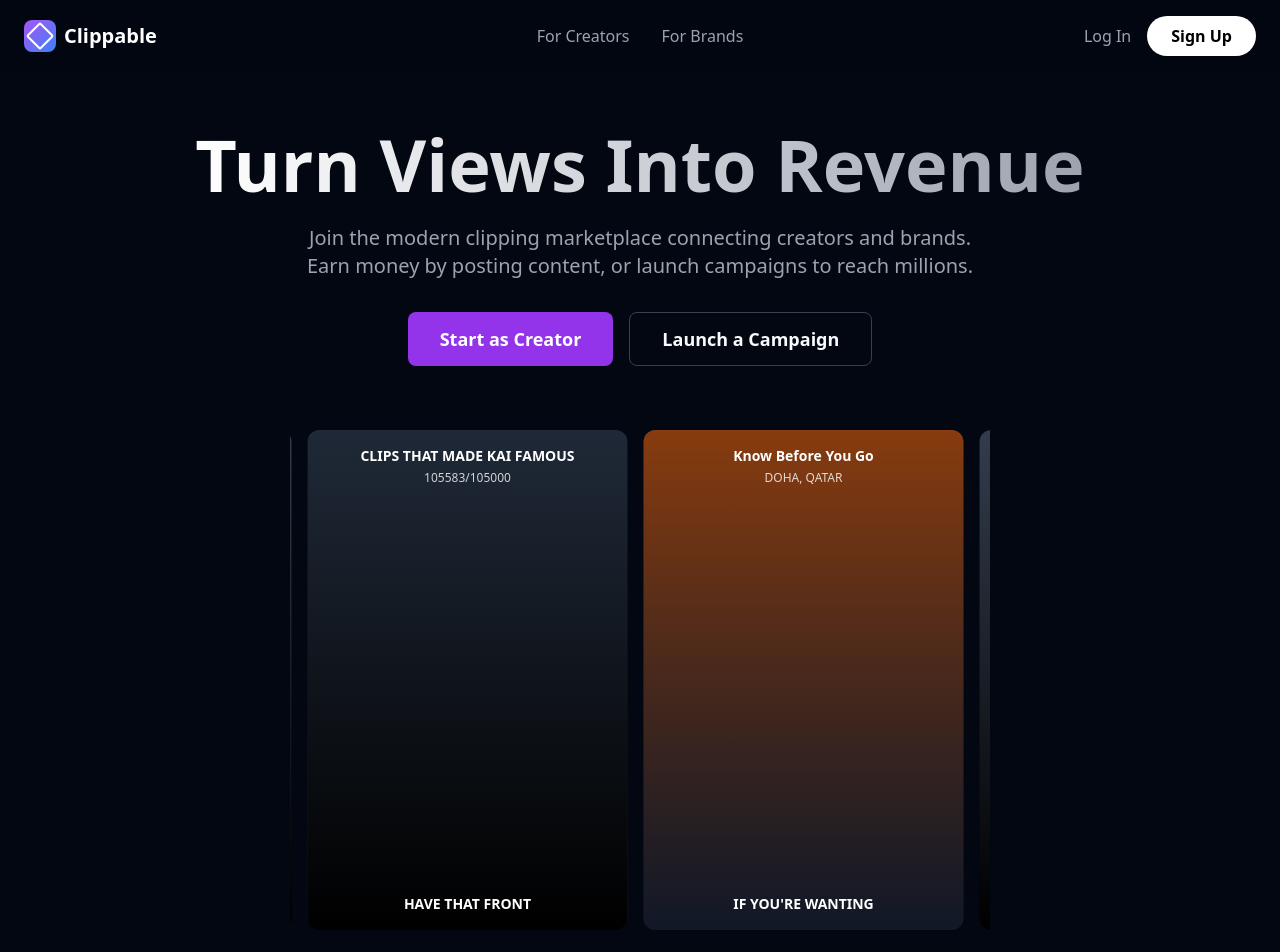
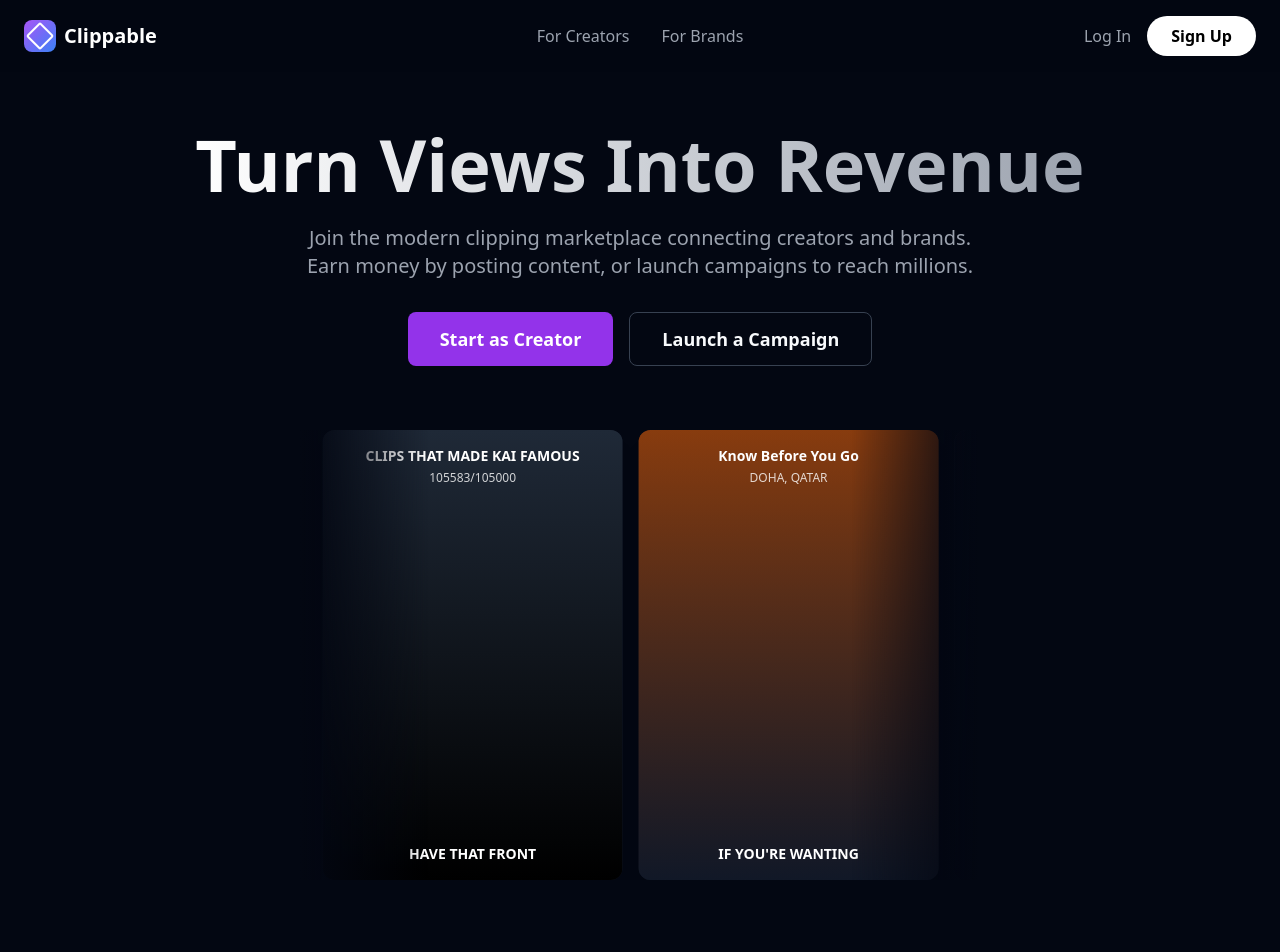
Before and after one commit to Clips-coder/clips, a Next.js app: page / in a window 1280 px wide. Shown: the top 952 px of the page. Built offline with nearby package versions, Linux system fonts and the light colour scheme.

Commit message:
Improve slider: smaller dimensions, fade effect on side videos, better UX
Co-authored-by: Cursor <cursoragent@cursor.com>

```diff
--- a/app/page.tsx
+++ b/app/page.tsx
@@ -48,11 +48,16 @@ export default function LandingPage() {
 
           {/* Video Slider */}
           <div className="w-full flex justify-center mt-12">
-            <div className="w-[700px] overflow-hidden relative">
+            <div className="w-[680px] overflow-hidden relative">
+              {/* Fade gradients on sides */}
+              <div className="absolute left-0 top-0 bottom-0 w-32 bg-gradient-to-r from-gray-950 to-transparent z-10 pointer-events-none"></div>
+              <div className="absolute right-0 top-0 bottom-0 w-32 bg-gradient-to-l from-gray-950 to-transparent z-10 pointer-events-none"></div>
+
               <div className="flex gap-4 animate-scroll-right">
-                {/* Video 1 - Partially visible left */}
-                <div className="min-w-[320px] h-[500px] bg-gradient-to-b from-gray-800 to-black rounded-xl overflow-hidden flex-shrink-0 relative">
+                {/* Video 1 - Partially visible left with fade */}
+                <div className="min-w-[300px] h-[450px] bg-gradient-to-b from-gray-800 to-black rounded-xl overflow-hidden flex-shrink-0 relative opacity-60">
                   <div className="absolute inset-0 bg-gradient-to-b from-gray-700/80 to-black/80"></div>
+                  <div className="absolute right-0 top-0 bottom-0 w-24 bg-gradient-to-l from-gray-950/90 to-transparent"></div>
                   <div className="absolute top-4 left-4 right-4">
                     <div className="text-white font-bold text-sm">Stranger Things</div>
                     <div className="text-white/80 text-xs mt-1">Volume 2</div>
@@ -60,7 +65,7 @@ export default function LandingPage() {
                 </div>
 
                 {/* Video 2 - Fully visible */}
-                <div className="min-w-[320px] h-[500px] bg-gray-900 rounded-xl overflow-hidden flex-shrink-0 relative">
+                <div className="min-w-[300px] h-[450px] bg-gray-900 rounded-xl overflow-hidden flex-shrink-0 relative shadow-xl">
                   <div className="absolute inset-0 bg-gradient-to-b from-gray-800 to-black"></div>
                   <div className="absolute top-4 left-4 right-4">
                     <div className="text-white font-bold text-sm">CLIPS THAT MADE KAI FAMOUS</div>
@@ -72,7 +77,7 @@ export default function LandingPage() {
                 </div>
 
                 {/* Video 3 - Fully visible */}
-                <div className="min-w-[320px] h-[500px] bg-gradient-to-b from-amber-900 to-gray-900 rounded-xl overflow-hidden flex-shrink-0 relative">
+                <div className="min-w-[300px] h-[450px] bg-gradient-to-b from-amber-900 to-gray-900 rounded-xl overflow-hidden flex-shrink-0 relative shadow-xl">
                   <div className="absolute inset-0 bg-gradient-to-b from-amber-800/60 to-gray-900/80"></div>
                   <div className="absolute top-4 left-4 right-4">
                     <div className="text-white font-bold text-sm">Know Before You Go</div>
@@ -83,9 +88,10 @@ export default function LandingPage() {
                   </div>
                 </div>
 
-                {/* Video 4 - Partially visible right */}
-                <div className="min-w-[320px] h-[500px] bg-gradient-to-b from-gray-800 to-black rounded-xl overflow-hidden flex-shrink-0 relative">
+                {/* Video 4 - Partially visible right with fade */}
+                <div className="min-w-[300px] h-[450px] bg-gradient-to-b from-gray-800 to-black rounded-xl overflow-hidden flex-shrink-0 relative opacity-60">
                   <div className="absolute inset-0 bg-gradient-to-b from-gray-700/80 to-black/80"></div>
+                  <div className="absolute left-0 top-0 bottom-0 w-24 bg-gradient-to-r from-gray-950/90 to-transparent"></div>
                   <div className="absolute top-4 left-4 right-4">
                     <div className="text-white font-bold text-sm">This might be</div>
                     <div className="text-white/80 text-xs mt-1">the best season</div>
@@ -93,15 +99,16 @@ export default function LandingPage() {
                 </div>
 
                 {/* Duplicate set for seamless scroll */}
-                <div className="min-w-[320px] h-[500px] bg-gradient-to-b from-gray-800 to-black rounded-xl overflow-hidden flex-shrink-0 relative">
+                <div className="min-w-[300px] h-[450px] bg-gradient-to-b from-gray-800 to-black rounded-xl overflow-hidden flex-shrink-0 relative opacity-60">
                   <div className="absolute inset-0 bg-gradient-to-b from-gray-700/80 to-black/80"></div>
+                  <div className="absolute right-0 top-0 bottom-0 w-24 bg-gradient-to-l from-gray-950/90 to-transparent"></div>
                   <div className="absolute top-4 left-4 right-4">
                     <div className="text-white font-bold text-sm">Stranger Things</div>
                     <div className="text-white/80 text-xs mt-1">Volume 2</div>
                   </div>
                 </div>
 
-                <div className="min-w-[320px] h-[500px] bg-gray-900 rounded-xl overflow-hidden flex-shrink-0 relative">
+                <div className="min-w-[300px] h-[450px] bg-gray-900 rounded-xl overflow-hidden flex-shrink-0 relative shadow-xl">
                   <div className="absolute inset-0 bg-gradient-to-b from-gray-800 to-black"></div>
                   <div className="absolute top-4 left-4 right-4">
                     <div className="text-white font-bold text-sm">CLIPS THAT MADE KAI FAMOUS</div>
@@ -112,7 +119,7 @@ export default function LandingPage() {
                   </div>
                 </div>
 
-                <div className="min-w-[320px] h-[500px] bg-gradient-to-b from-amber-900 to-gray-900 rounded-xl overflow-hidden flex-shrink-0 relative">
+                <div className="min-w-[300px] h-[450px] bg-gradient-to-b from-amber-900 to-gray-900 rounded-xl overflow-hidden flex-shrink-0 relative shadow-xl">
                   <div className="absolute inset-0 bg-gradient-to-b from-amber-800/60 to-gray-900/80"></div>
                   <div className="absolute top-4 left-4 right-4">
                     <div className="text-white font-bold text-sm">Know Before You Go</div>
@@ -123,8 +130,9 @@ export default function LandingPage() {
                   </div>
                 </div>
 
-                <div className="min-w-[320px] h-[500px] bg-gradient-to-b from-gray-800 to-black rounded-xl overflow-hidden flex-shrink-0 relative">
+                <div className="min-w-[300px] h-[450px] bg-gradient-to-b from-gray-800 to-black rounded-xl overflow-hidden flex-shrink-0 relative opacity-60">
                   <div className="absolute inset-0 bg-gradient-to-b from-gray-700/80 to-black/80"></div>
+                  <div className="absolute left-0 top-0 bottom-0 w-24 bg-gradient-to-r from-gray-950/90 to-transparent"></div>
                   <div className="absolute top-4 left-4 right-4">
                     <div className="text-white font-bold text-sm">This might be</div>
                     <div className="text-white/80 text-xs mt-1">the best season</div>
```
